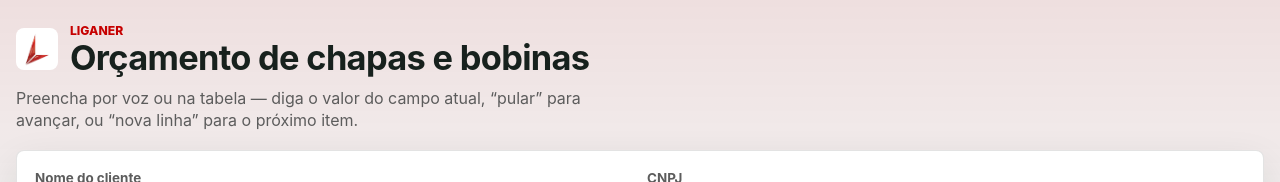
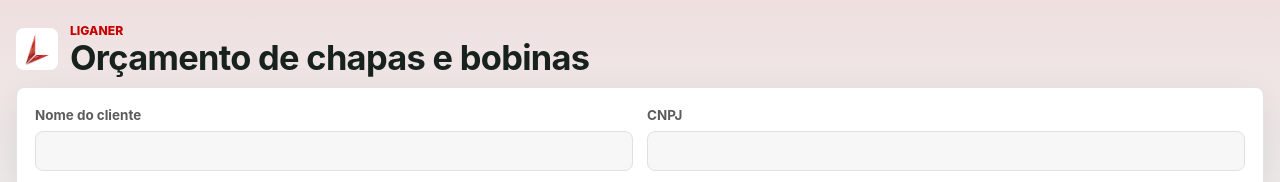
Before and after one commit to igorvroberto/liganer-orcamento-chapas-bobinas, a React (Vite) app: page / in a window 1280 px wide. Shown: the top 182 px of the page. Built offline with nearby package versions, Linux system fonts and the light colour scheme; no server answers.

Commit message:
Remove voice-fill subtitle under the page title
Drop the lede line about filling by voice or table under the chapas/bobinas heading.

Co-authored-by: Igor Roberto <igorvroberto@users.noreply.github.com>

```diff
--- a/src/App.tsx
+++ b/src/App.tsx
@@ -973,11 +973,6 @@ export default function App() {
           <h1>Orçamento de chapas e bobinas</h1>
         </div>
       </div>
-      <p className="lede">
-        Preencha por voz ou na tabela — diga o valor do campo atual, “pular” para avançar, ou “nova
-        linha” para o próximo item.
-      </p>
-
       {model.status === 'pending' && (
         <div className="notice">
           O modelo <strong>{model.name}</strong> ainda está pendente (campos placeholder). Use Chapas,
```
